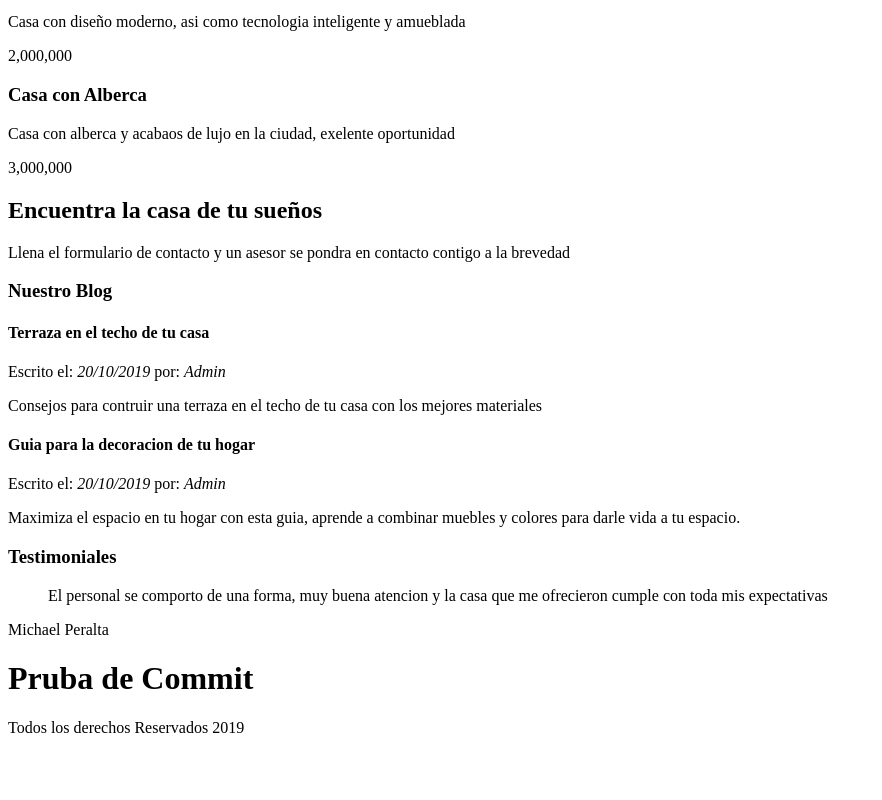
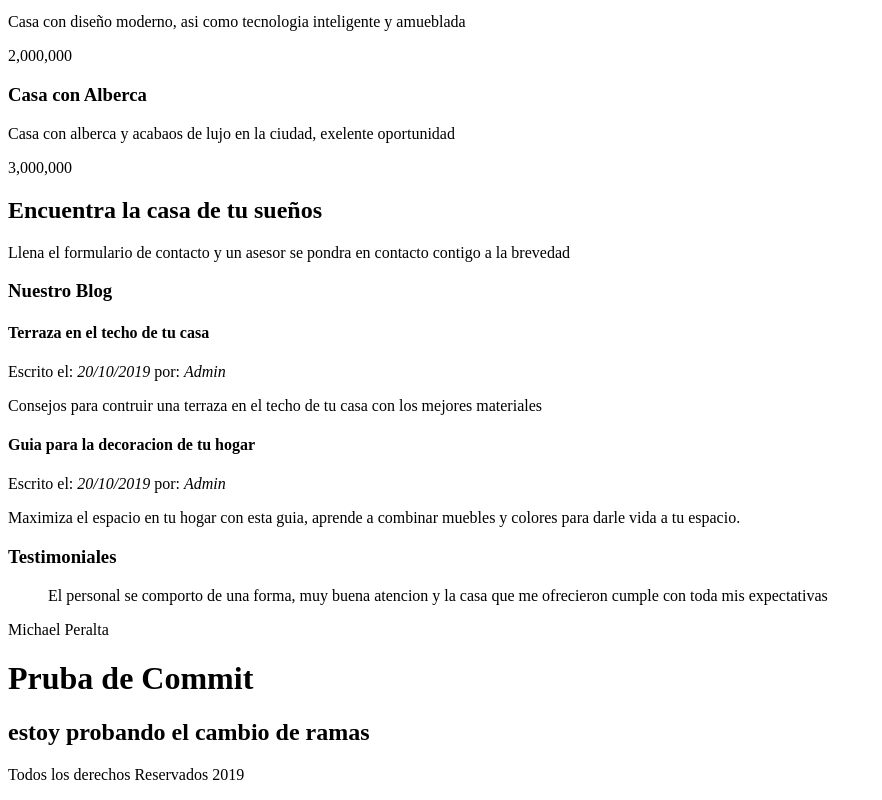
Before and after one commit to MikePeralta27/BIENESRAICES, a plain HTML site: page index.html in a window 1280 px wide. Shown: the part 600-1400 px from the top of the page, without its empty margins (0-882 px from the left). Before the commit the page ends 1353 px from the top, so only its background shows below. Drawn offline with Linux system fonts and the light colour scheme.

Commit message:
cambio de ramas

```diff
--- a/index.html
+++ b/index.html
@@ -62,7 +62,7 @@
         </blockquote>
         <p>Michael Peralta </p>
         <h1>Pruba de Commit</h1>
-
+        <h2>estoy probando el cambio de ramas</h2>
         <p>Todos los derechos Reservados 2019</p>
 
 
```
